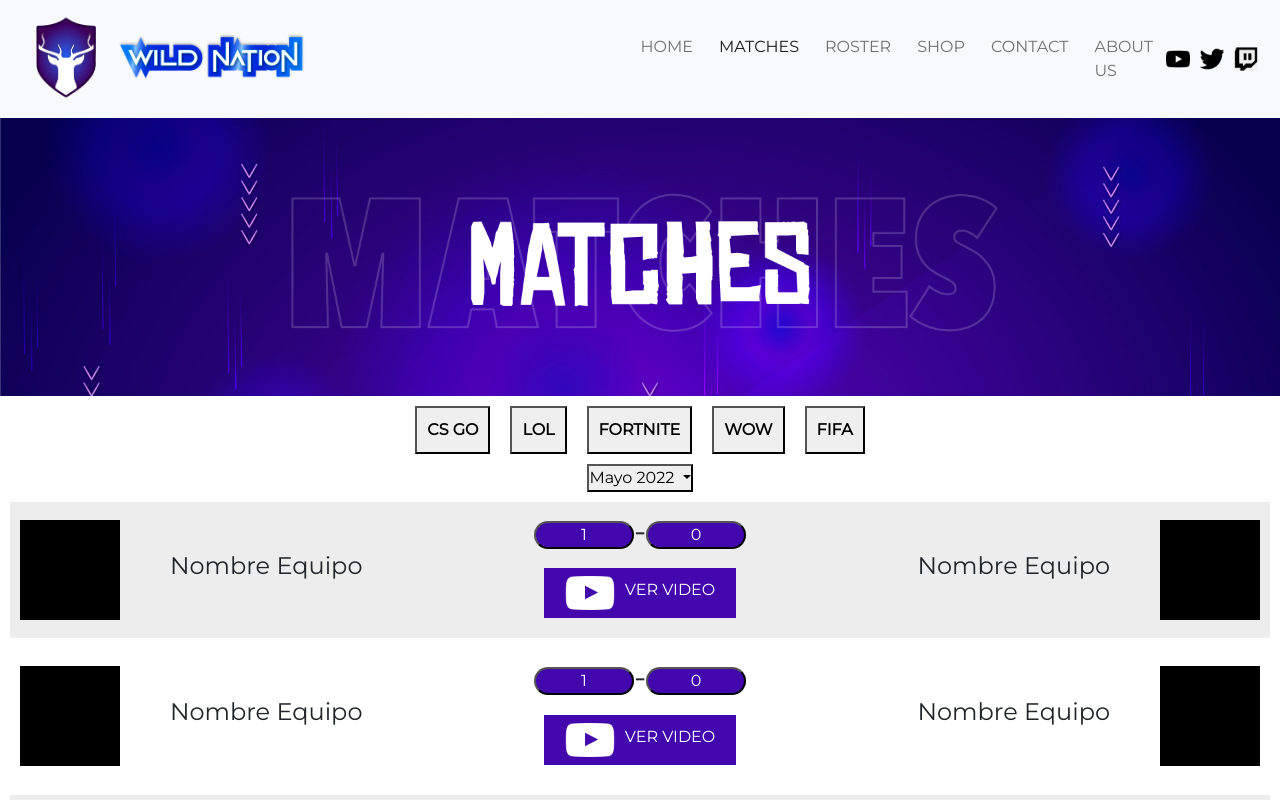
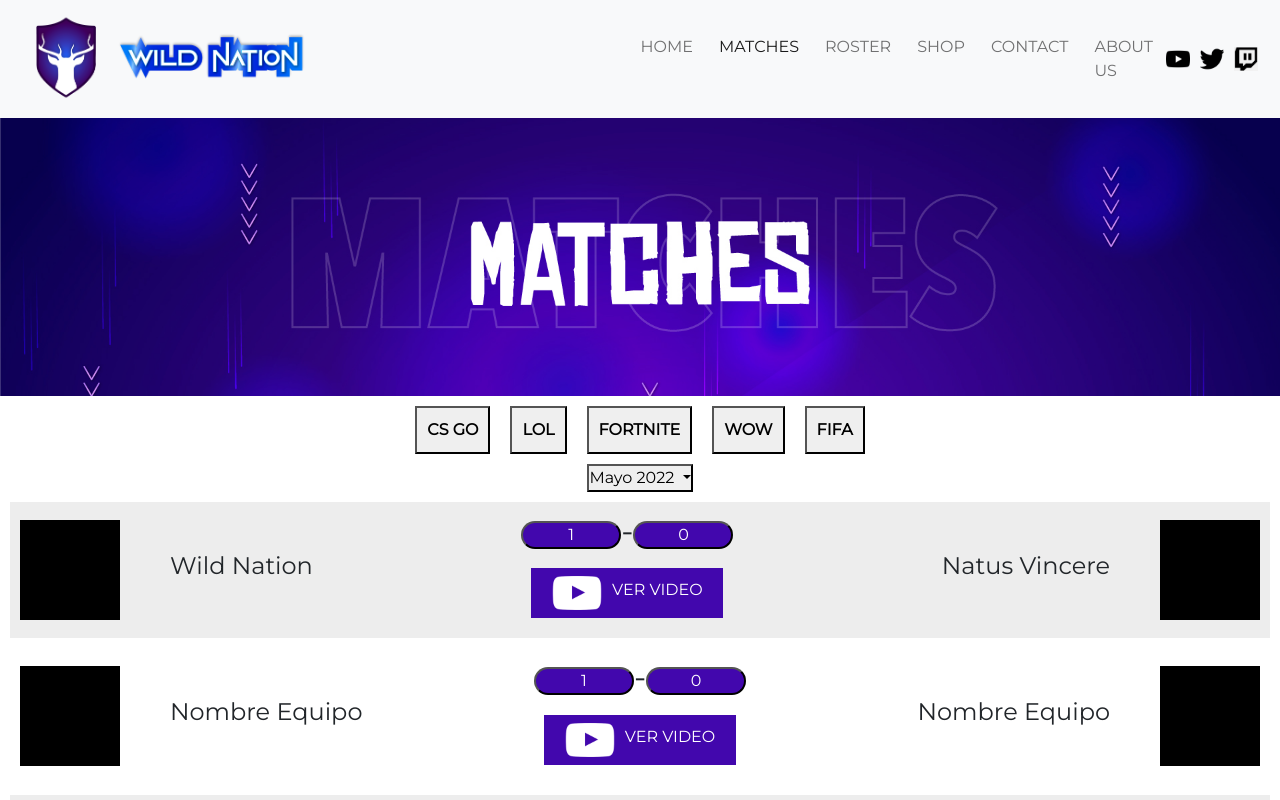
Before and after one commit to sebasmalisani/WN-Desafio, a website: page pages/matches.html in a window 1280 px wide. Shown: the top 800 px of the page. Drawn offline with nearby package versions, Linux system fonts and the light colour scheme; files whose address does not match are found by name.

Commit message:
cambie nombre match

```diff
--- a/pages/matches.html
+++ b/pages/matches.html
@@ -80,7 +80,7 @@
         <div class="contenedorMatches">
             <div class="contenedorEquipos">
                 <img class="fotoMatch" src="../assets/img/Shop.jpg" alt="">
-                <h4>Nombre Equipo</h4>
+                <h4>Wild Nation </h4>
             </div>
             <div class="contenedorResultado">
                 <div>
@@ -96,7 +96,7 @@
                 </div>
             </div>
             <div class="contenedorEquipos">
-                <h4>Nombre Equipo</h4>
+                <h4>Natus Vincere</h4>
                 <img class="fotoMatch" src="../assets/img/Shop.jpg" alt="">
             </div>
         </div>
```
